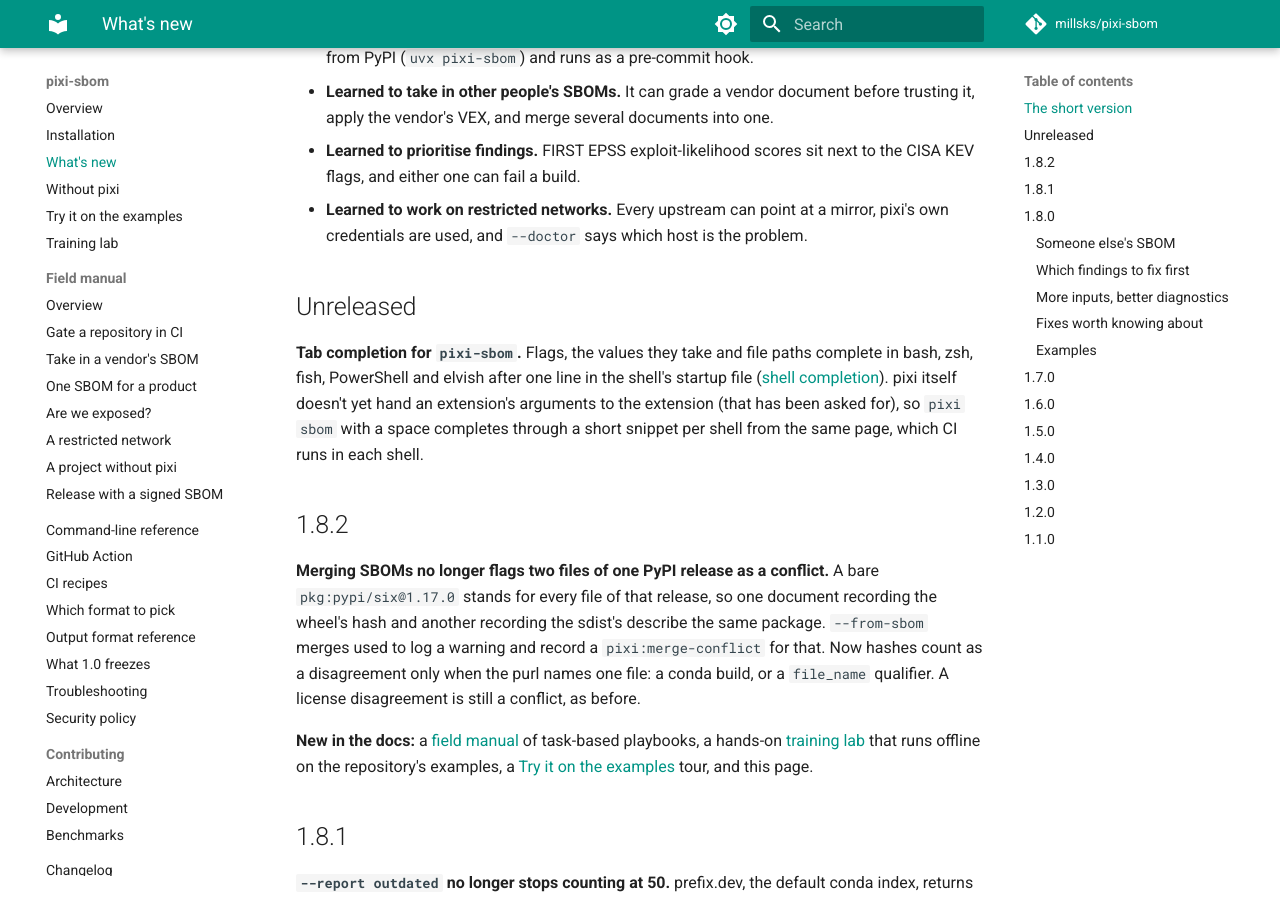
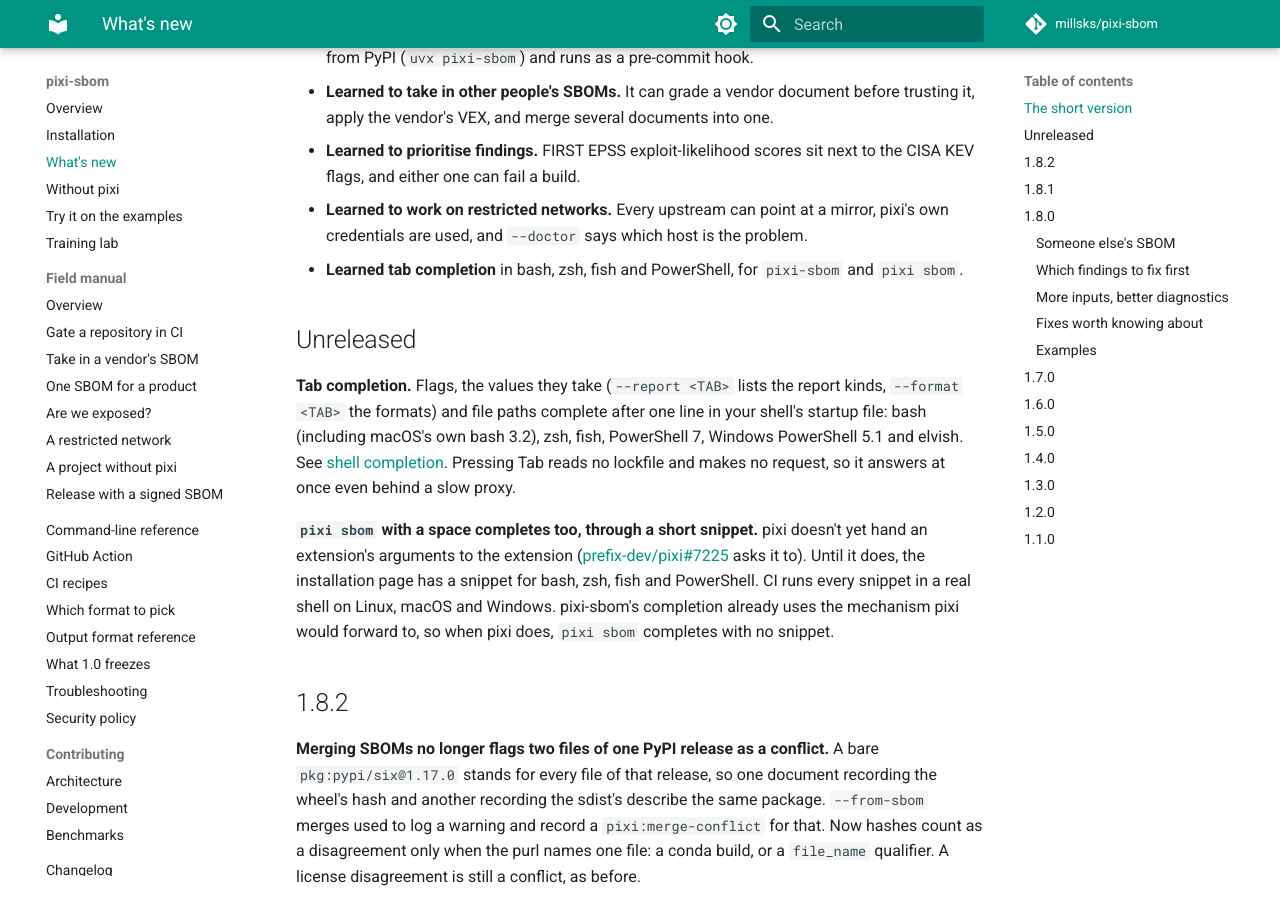
Before and after one commit to aesir-oss/pixi-sbom, an MkDocs documentation site: the page built from docs/whats-new.md, in a window 1280 px wide and 900 px high, scrolled down 462 px. Built offline with MkDocs 1.6.1 and Material for MkDocs 9.7.7, drawn with Linux system fonts in a browser that asks for light colours; comment, search, counter and statistics services are not loaded; the version menu is left out.

Commit message:
docs: what's new in 1.9.0, ready for the release (#464)
An editing pass on the `## Unreleased` section that 1.9.0's release commit
turns into its own: tab completion in bash (including macOS's 3.2), zsh, fish,
PowerShell 7 and Windows PowerShell 5.1, and `pixi sbom` through the
snippets, with the pixi issue that would make them unnecessary. A line in the
short version. The PowerShell workaround in src/cli.rs now names
clap-rs/clap#6548, so it can go once clap fixes it.


Claude-Session: https://claude.ai/code/session_013iwejMi69Z1tNUQyY21SaJ

Co-authored-by: Claude Opus 5.5 <noreply@anthropic.com>

```diff
--- a/docs/whats-new.md
+++ b/docs/whats-new.md
@@ -21,14 +21,21 @@ Since 1.0, pixi-sbom has:
   KEV flags, and either one can fail a build.
 - **Learned to work on restricted networks.** Every upstream can point at a mirror, pixi's own
   credentials are used, and `--doctor` says which host is the problem.
+- **Learned tab completion** in bash, zsh, fish and PowerShell, for `pixi-sbom` and `pixi sbom`.
 
 ## Unreleased
 
-**Tab completion for `pixi-sbom`.** Flags, the values they take and file paths complete in bash,
-zsh, fish, PowerShell and elvish after one line in the shell's startup file
-([shell completion](installation.md#shell-completion)). pixi itself doesn't yet hand an
-extension's arguments to the extension (that has been asked for), so `pixi sbom` with a space
-completes through a short snippet per shell from the same page, which CI runs in each shell.
+**Tab completion.** Flags, the values they take (`--report <TAB>` lists the report kinds,
+`--format <TAB>` the formats) and file paths complete after one line in your shell's startup file:
+bash (including macOS's own bash 3.2), zsh, fish, PowerShell 7, Windows PowerShell 5.1 and elvish.
+See [shell completion](installation.md#shell-completion). Pressing Tab reads no lockfile and makes
+no request, so it answers at once even behind a slow proxy.
+
+**`pixi sbom` with a space completes too, through a short snippet.** pixi doesn't yet hand an
+extension's arguments to the extension ([prefix-dev/pixi#7225](https://github.com/prefix-dev/pixi/issues/7225)
+asks it to). Until it does, the installation page has a snippet for bash, zsh, fish and PowerShell.
+CI runs every snippet in a real shell on Linux, macOS and Windows. pixi-sbom's completion already
+uses the mechanism pixi would forward to, so when pixi does, `pixi sbom` completes with no snippet.
 
 ## 1.8.2
 
```
Also changed, not shown: 1 other file.
